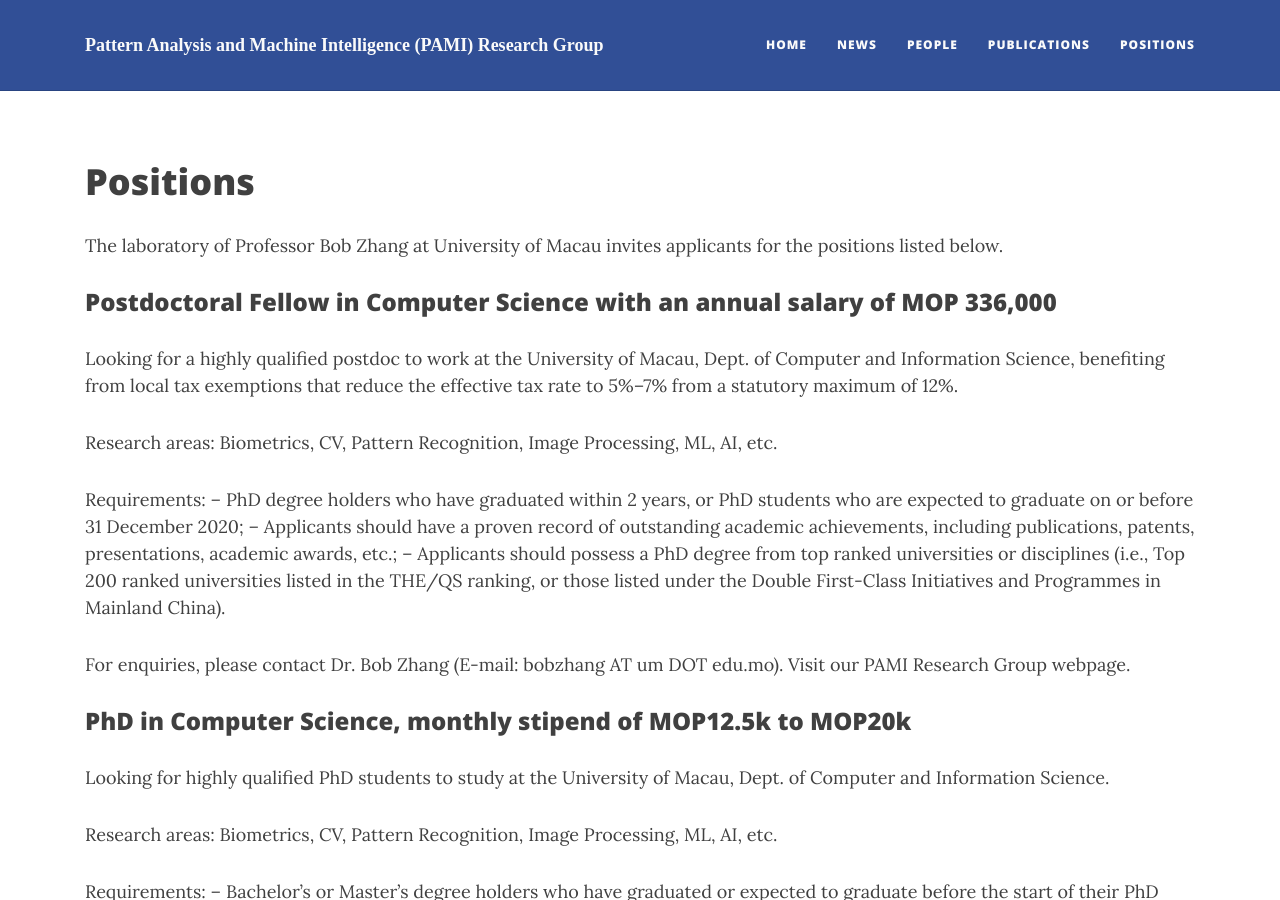
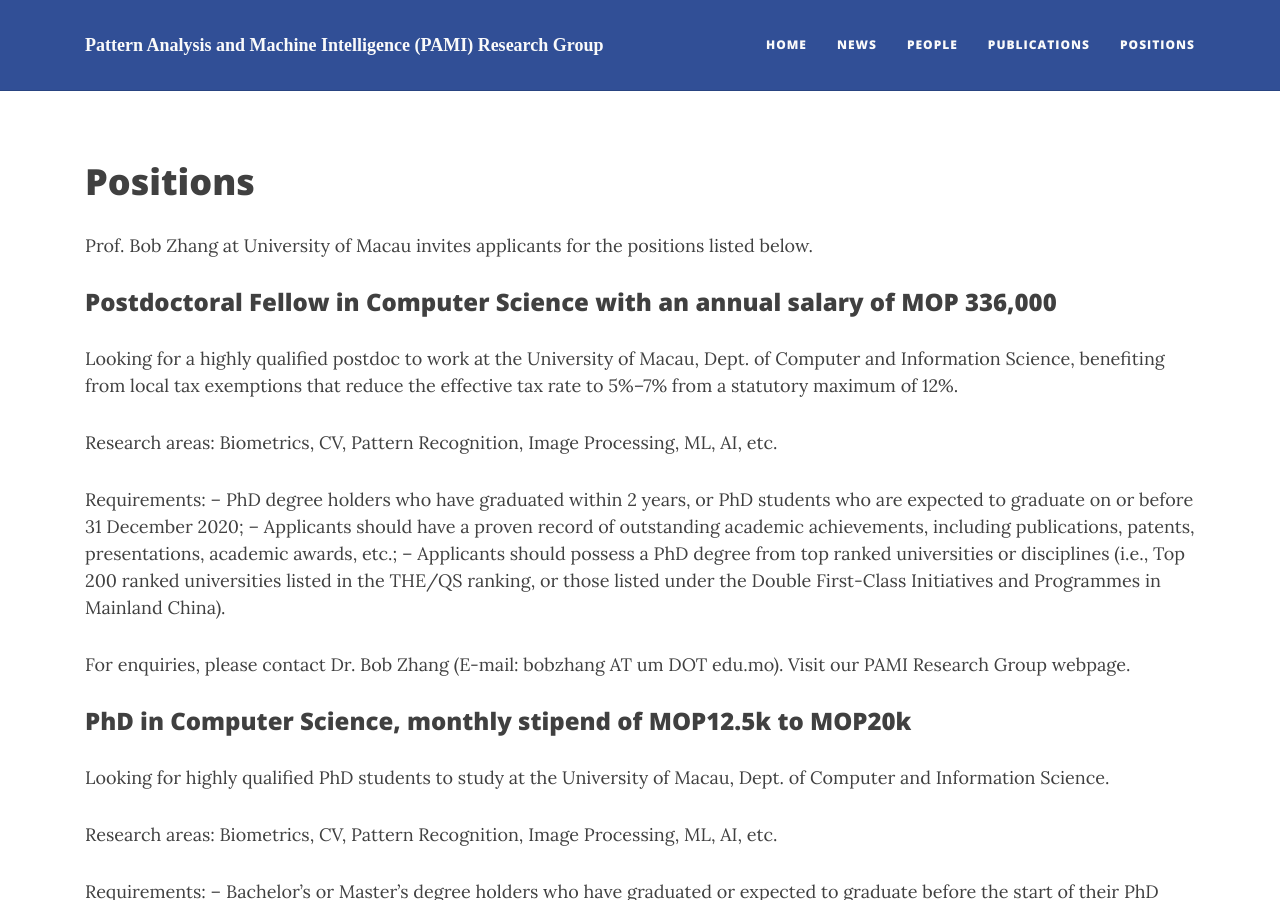
Before and after one commit to pamigroup/pamigroup.github.io, a Jekyll site: the page built from pages/positions.md, in a window 1280 px wide and 900 px high. Built offline with Jekyll 4.4.1, drawn with Linux system fonts in a browser that asks for light colours; nearby versions of some CDN libraries.

Commit message:
Update positions.md

```diff
--- a/pages/positions.md
+++ b/pages/positions.md
@@ -6,7 +6,7 @@ permalink: /positions
 
 # Positions
 
-The laboratory of Professor Bob Zhang at University of Macau invites applicants for the positions listed below.
+Prof. Bob Zhang at University of Macau invites applicants for the positions listed below.
 
 
 ### Postdoctoral Fellow in Computer Science with an annual salary of MOP 336,000
```
